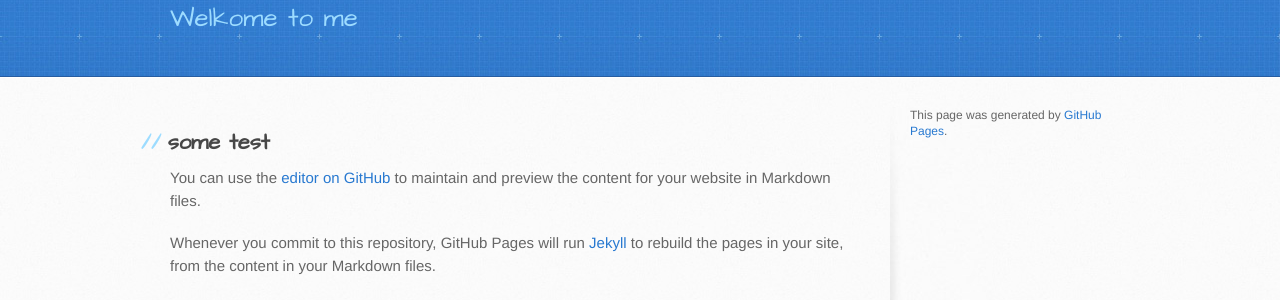
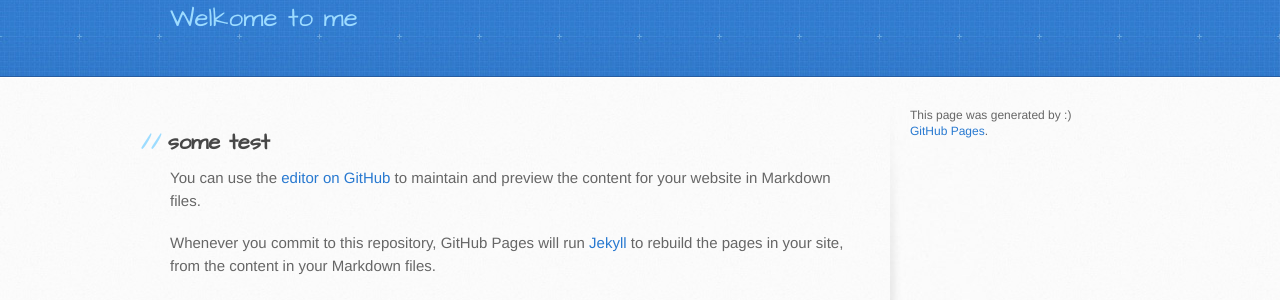
Before and after one commit to sharafullin/sharafullin.github.io, a Jekyll site: the page built from index.md, in a window 1280 px wide. Shown: the part 124-424 px from the top of the page. Built offline with Jekyll 4.4.1, drawn with Linux system fonts in a browser that asks for light colours; our own code applies the rules of GitHub Pages for plain Markdown files.

```diff
--- a/_layouts/default.html
+++ b/_layouts/default.html
@@ -52,7 +52,7 @@
             <p class="repo-owner"><a href="{{ site.github.repository_url }}">{{ site.github.repository_name }}</a> is maintained by <a href="{{ site.github.owner_url }}">{{ site.github.owner_name }}</a>.</p>
           {% endif %}
 
-          <p>This page was generated by <a href="https://pages.github.com">GitHub Pages</a>.</p>
+          <p>This page was generated by :) <a href="https://pages.github.com">GitHub Pages</a>.</p>
         </aside>
       </div>
     </div>
```
